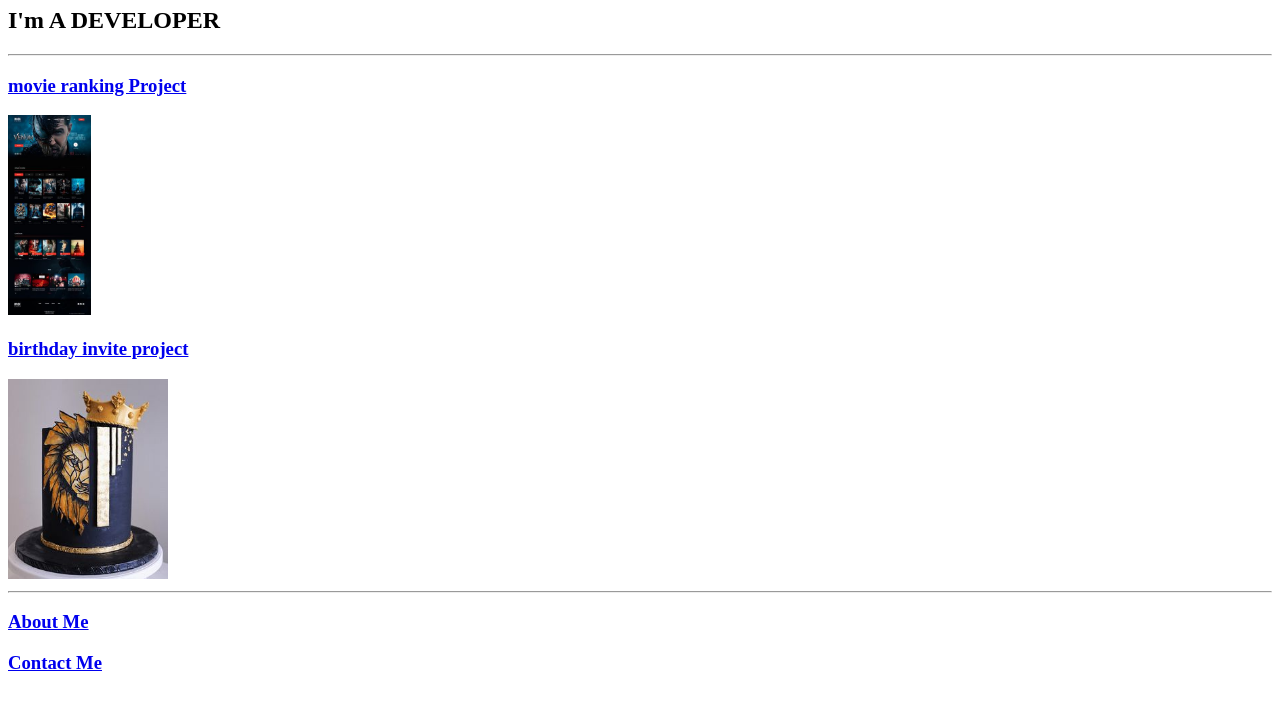
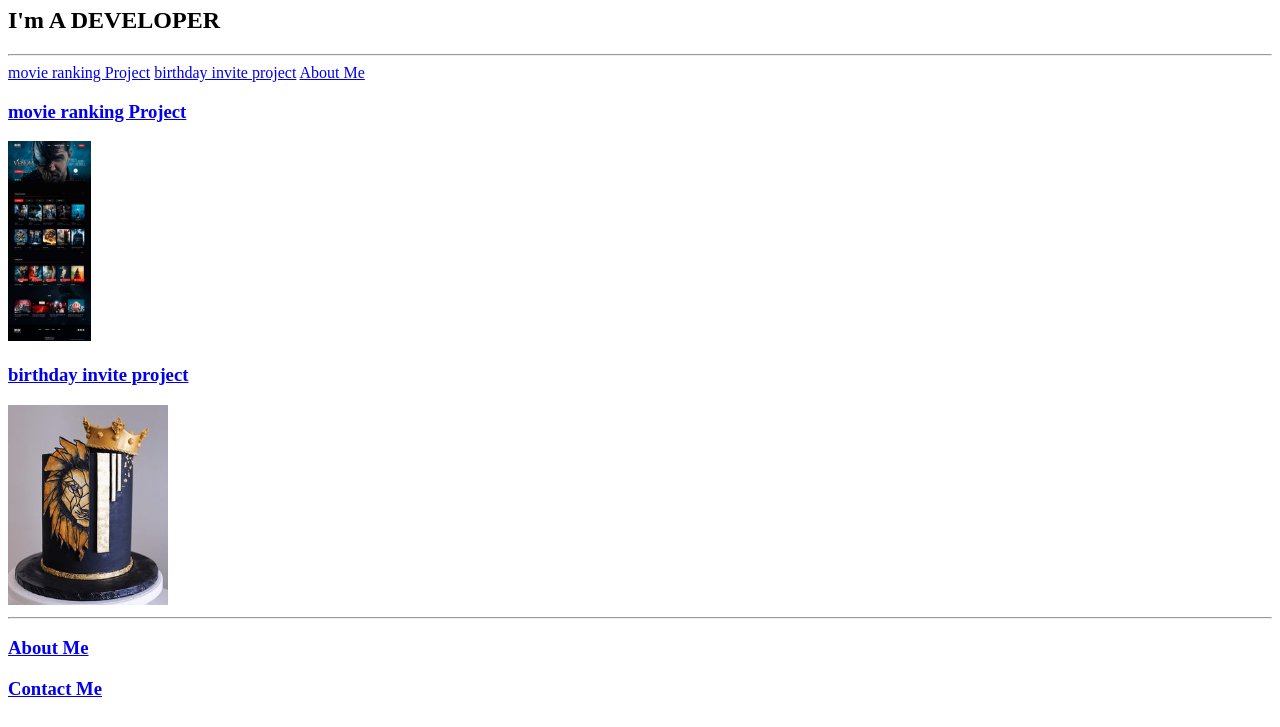
Before and after one commit to MYWRLD11/html_portfolios, a plain HTML site: page index.html in a window 1280 px wide. Shown: the part 73-800 px from the top of the page. Drawn offline with Linux system fonts and the light colour scheme.

Commit message:
Add files via upload

```diff
--- a/index.html
+++ b/index.html
@@ -9,6 +9,9 @@
     <h1>WRLD'S PORTFOLIO</h1>
     <h2> I'm A DEVELOPER</h2>
     <hr>
+    <a href="./public/movie-ranking.html">movie ranking Project</a>
+    <a href="./public/about.html">birthday invite project</a>
+    <a href="./public/about.html">About Me</a>
     <h3><a href="../First+HTLM+Portifolio+Project/public/movie-ranking.html">movie ranking Project</a></h3>
     <img src="./assets/Image/preview for movie+ranking.jpg" height="200" alt="movie ranking project preview">
     <h3><a href="../First+HTLM+Portifolio+Project/public/birthday-invite.html">birthday invite project</a></h3>
```
